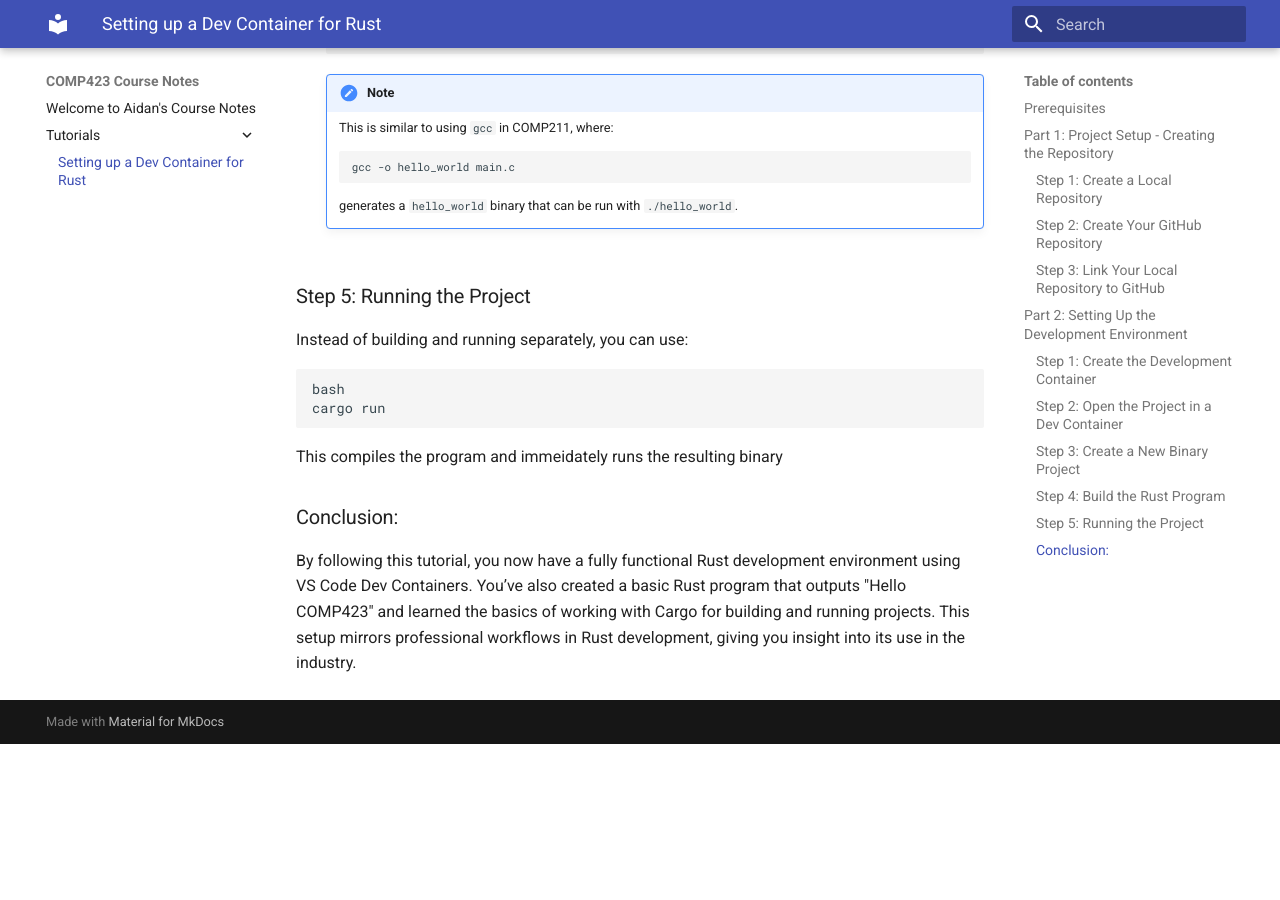
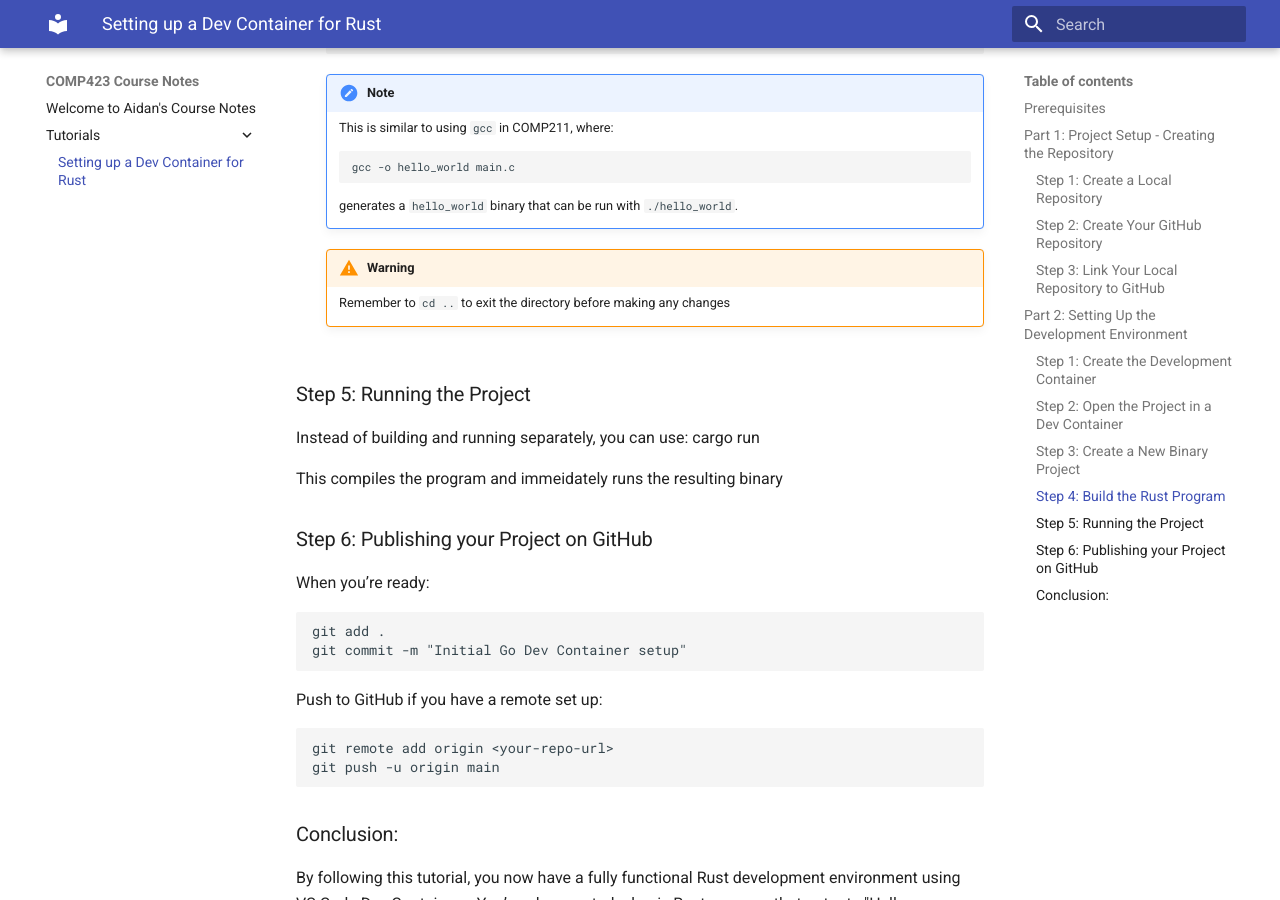
Before and after one commit to aidanjlee5/comp423-course-notes, an MkDocs documentation site: the page built from docs/tutorials/rust-setup.md, in a window 1280 px wide and 900 px high, scrolled down 4063 px. Built offline with MkDocs 1.6.1 and Material for MkDocs 9.7.7, drawn with Linux system fonts in a browser that asks for light colours; before the commit the page ends 4807 px from its top, so only the background shows below that.

Commit message:
Changed last step and added clarification

````diff
--- a/docs/tutorials/rust-setup.md
+++ b/docs/tutorials/rust-setup.md
@@ -179,14 +179,30 @@
 
         generates a `hello_world` binary that can be run with `./hello_world`.
 
+    !!! warning
+        Remember to ```cd ..``` to exit the directory before making any changes
+
 ### Step 5: Running the Project
 
 Instead of building and running separately, you can use:
-
-    bash
     cargo run
 
 This compiles the program and immeidately runs the resulting binary
 
+### Step 6: Publishing your Project on GitHub
+When you’re ready:
+
+```
+git add .
+git commit -m "Initial Go Dev Container setup"
+```
+
+Push to GitHub if you have a remote set up:
+
+```
+git remote add origin <your-repo-url>
+git push -u origin main
+```
+
 ### Conclusion:
 By following this tutorial, you now have a fully functional Rust development environment using VS Code Dev Containers. You’ve also created a basic Rust program that outputs "Hello COMP423" and learned the basics of working with Cargo for building and running projects. This setup mirrors professional workflows in Rust development, giving you insight into its use in the industry.
````
